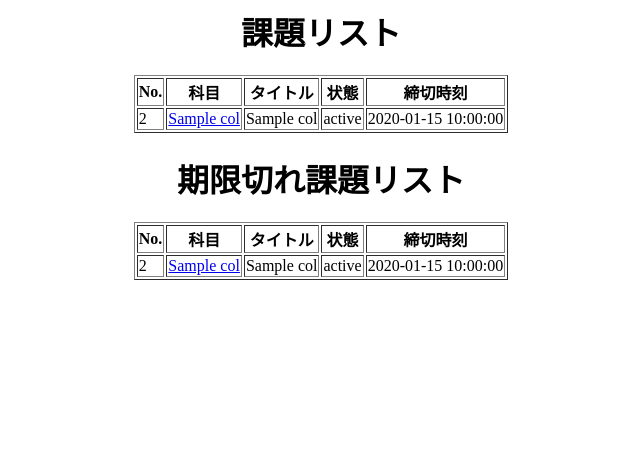
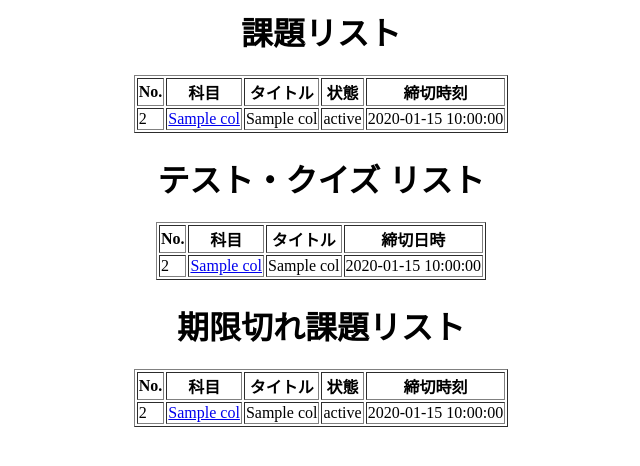
Before and after one commit to kenbun/ku_panda_app, a Flask app: template templates/assign_list.html in a window 1280 px wide. Shown: the top 466 px of the page, without its empty margins (319-959 px from the left). Run offline with Flask 2, Linux system fonts and the light colour scheme; the template is opened without the code that fills it: most values are stand-ins (such as "Sample title", 1, 10 or a date in 2020).

Commit message:
add test and quiz in tool-bar

```diff
--- a/app.py
+++ b/app.py
@@ -16,21 +16,13 @@ def login():
 
 @app.route('/assign_list', methods=['POST'])
 def assign_list():
-  t = [time.time()]
   login, session = ku.login(request.form["username"], request.form["password"])
-  t.append(time.time())
   if login_successful(login) == 0:
-    t.append(time.time())
     subject = ku.get_subject(login)
-    t.append(time.time())
     subject = ku.get_assign_url(subject,session)
-    t.append(time.time())
     assign = ku.get_yet_assign(subject, session)
-    t.append(time.time())
     yet_assign, dead_assign = assign_classification(assign)
-    t.append(time.time())
-    app.logger.debug(np.diff(np.array(t)))
-    return render_template('assign_list.html', yet_list=yet_assign, dead_list=dead_assign)
+    return render_template('assign_list.html', yet_list=yet_assign, dead_list=dead_assign, test_list=ku.get_yet_test(ku.get_test_url(subject, session), session))
   else:
     return redirect(url_for('/'))
 
--- a/ku_panda.py
+++ b/ku_panda.py
@@ -83,5 +83,5 @@ def get_yet_test(subject, session):
     bs = BeautifulSoup(html.text, 'html.parser')
     table = bs.find('tbody',id="selectIndexForm:selectTabl:tbody_element")
     if table != None:
-      test = test.append({'subject':col.title, 'title':table.find('span', class_="spanValue"), 'deadline':table.find('span', class_="currentSort")}, ignore_index=True)
+      test = test.append({'subject':col.title, 'title':table.find('span', class_="spanValue").text, 'deadline':table.find_all('td')[-1].text}, ignore_index=True)
   return test
--- a/templates/assign_list.html
+++ b/templates/assign_list.html
@@ -39,6 +39,43 @@
             </td>
             <td>
               {{col.status}}
+            </td>
+            <td>
+              {{col.deadline}}
+            </td>
+          </tr>
+        {% endfor %}
+      </tbody>
+    </table>
+    <h1 align="center">テスト・クイズ リスト</h1>
+    <table align="center" border="1">
+      <thead>
+        <tr>
+          <th>
+            No.
+          </th>
+          <th>
+            科目
+          </th>
+          <th>
+            タイトル
+          </th>
+          <th>
+            締切日時
+          </th>
+        </tr>
+      </thead>
+      <tbody>
+        {% for index, col in test_list.iterrows()%}
+          <tr>
+            <td>
+              {{index+1}}
+            </td>
+            <td>
+              <a href="{{col.url}}">{{col.subject}}</a>
+            </td>
+            <td>
+              {{col.title}}
             </td>
             <td>
               {{col.deadline}}
```
Also changed, not shown: templates/login.html (+5 -2 lines).
